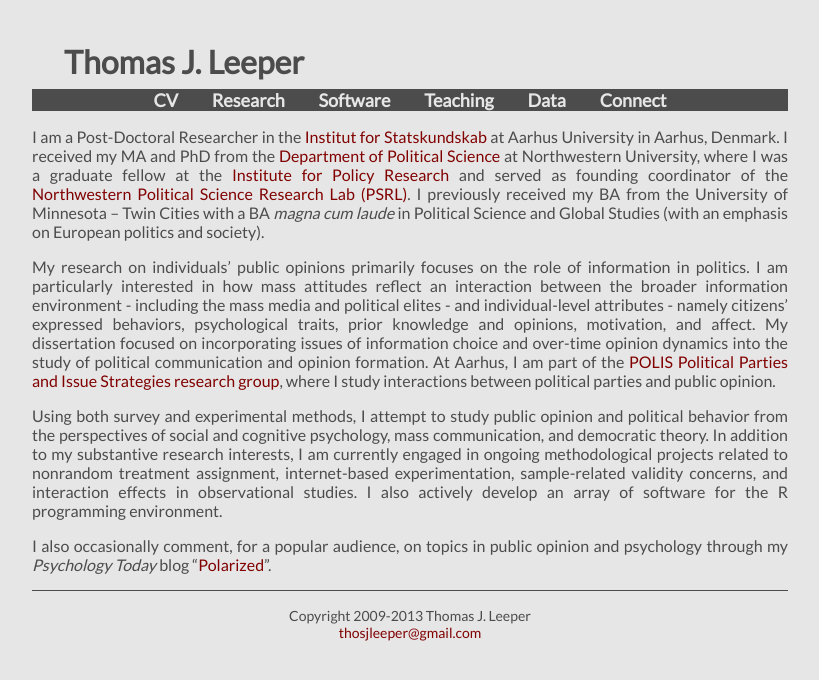
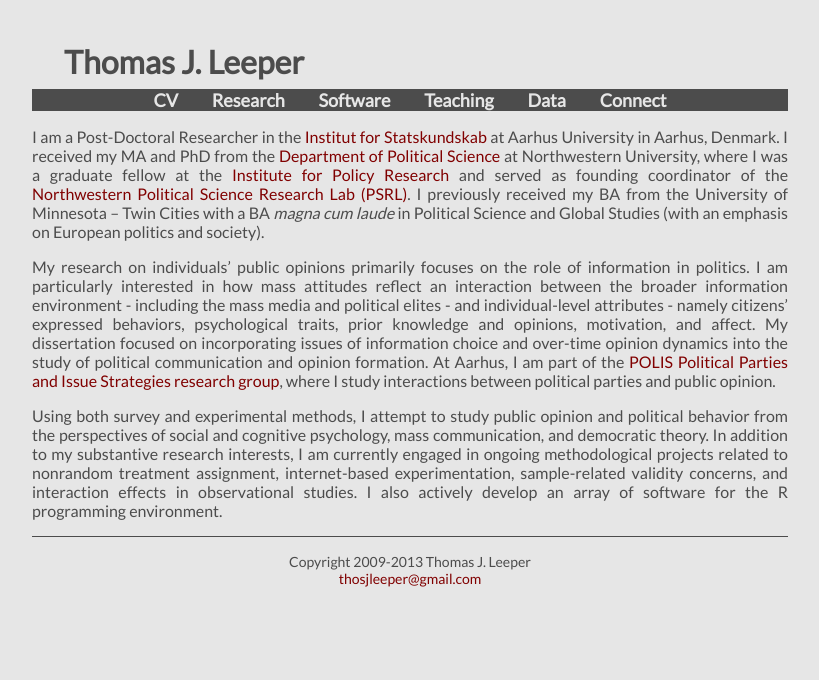
Before and after one commit to leeper/leeper.github.io, a Jekyll site: the page built from index.md, in a window 1280 px wide. Shown: the top 680 px of the page, without its empty margins (230-1049 px from the left). Built offline with Jekyll 4.4.1, drawn with Linux system fonts in a browser that asks for light colours.

Commit message:
Update index.md

```diff
--- a/index.md
+++ b/index.md
@@ -10,4 +10,4 @@ My research on individuals' public opinions primarily focuses on the role of inf
 
 Using both survey and experimental methods, I attempt to study public opinion and political behavior from the perspectives of social and cognitive psychology, mass communication, and democratic theory. In addition to my substantive research interests, I am currently engaged in ongoing methodological projects related to nonrandom treatment assignment, internet-based experimentation, sample-related validity concerns, and interaction effects in observational studies. I also actively develop an array of software for the R programming environment.
 
-I also occasionally comment, for a popular audience, on topics in public opinion and psychology through my *Psychology Today* blog &#8220;[Polarized](http://www.psychologytoday.com/blog/polarized)&#8221;.
+<!--I also occasionally comment, for a popular audience, on topics in public opinion and psychology through my *Psychology Today* blog &#8220;[Polarized](http://www.psychologytoday.com/blog/polarized)&#8221;.-->
```
